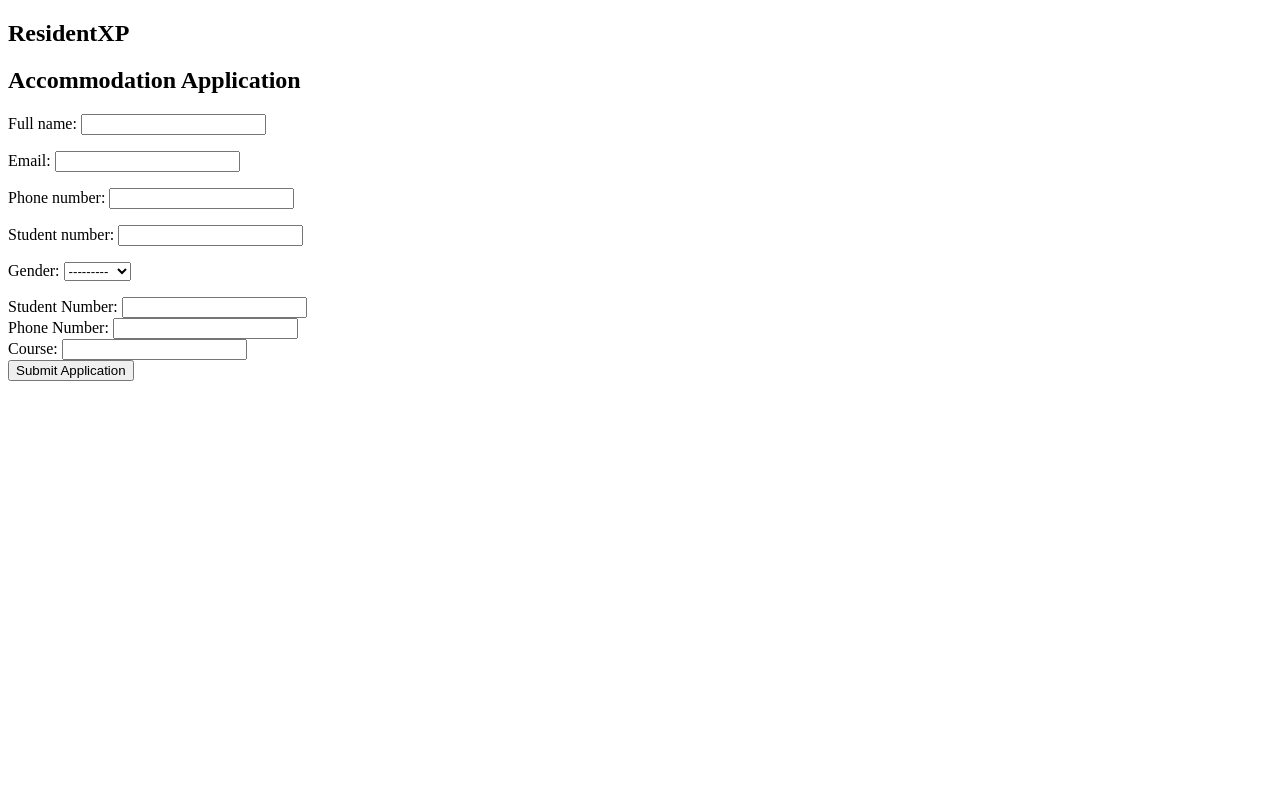
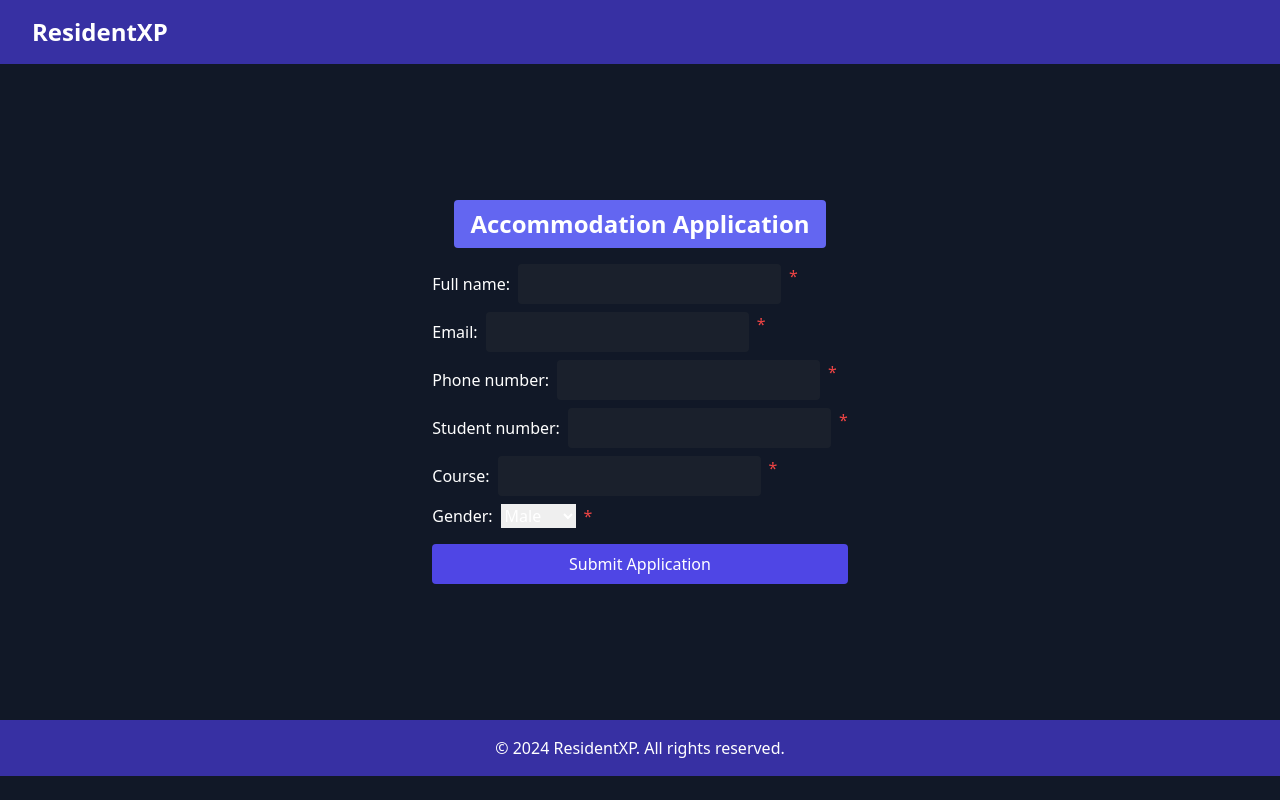
Before and after one commit to Mzwandile-Dlomo/residentxp, a Django app: page /accounts/ in a window 1280 px wide. Run offline with Django 3.2, Linux system fonts and the light colour scheme.

Commit message:
Registration form almost done, styles and html

```diff
--- a/accounts/forms.py
+++ b/accounts/forms.py
@@ -22,6 +22,17 @@ from django import forms
 from .models import Student
 
 class StudentApplicationForm(forms.ModelForm):
+
+    GENDER_CHOICES = (
+        ('male', 'Male'),
+        ('female', 'Female'),
+    )
+
+    # Add fields for course and gender
+    course = forms.CharField(max_length=100)
+    gender = forms.ChoiceField(choices=GENDER_CHOICES)
+
+
     class Meta:
         model = Student
-        fields = ['full_name', 'email', 'phone_number', 'student_number', 'gender']
+        fields = ['full_name', 'email', 'phone_number', 'student_number', 'course', 'gender']
--- a/accounts/templates/accounts/registration.html
+++ b/accounts/templates/accounts/registration.html
@@ -1,26 +1,29 @@
 {% extends 'base.html' %}
 
 {% block content %}
-
-  <h2>Accommodation Application</h2>
-  <form method="post">
-    {% csrf_token %}
-    {{ form.as_p }}
-    <label for="id_student_number">Student Number:</label>
-    <input type="text" id="id_student_number" name="student_number"><br>
-    <label for="id_phone_number">Phone Number:</label>
-    <input type="text" id="id_phone_number" name="phone_number"><br>
-    <label for="id_course">Course:</label>
-    <input type="text" id="id_course" name="course"><br>
-    <button type="submit">Submit Application</button>
+<div class="container mx-auto">
+  <h2 class="text-2xl font-bold mb-4 bg-indigo-500 text-white px-4 py-2 rounded">Accommodation Application</h2>
+  <form method="post" class="max-w-md mx-auto">
+    {% for field in form %}
+        {% if field.name == "full_name" %}
+            <div class="mb-2 flex items-center">
+                <label for="{{ field.id_for_label }}" class="mr-2">{{ field.label_tag }}</label>
+                <div class="flex">
+                  {{ field }}
+                  {% if field.field.required %}<span class="ml-2 text-red-500">*</span>{% endif %}
+                </div>
+            </div>
+        {% else %}
+            <div class="mb-2 flex items-center">
+                <label for="{{ field.id_for_label }}" class="mr-2">{{ field.label_tag }}</label>
+                <div class="flex">
+                    {{ field }}
+                    {% if field.field.required %}<span class="ml-2 text-red-500">*</span>{% endif %}
+                </div>
+            </div>
+        {% endif %}
+    {% endfor %}
+    <button type="submit" class="block w-full px-4 py-2 mt-4 text-white bg-indigo-600 rounded hover:bg-indigo-700 focus:outline-none focus:bg-indigo-700">Submit Application</button>
   </form>
-
-
-
-  <!-- <h2>User Registration</h2>
-  <form method="post">
-    {% csrf_token %}
-    {{ form.as_p }}
-    <button type="submit">Register</button>
-  </form> -->
+</div>
 {% endblock %}
--- a/templates/base.html
+++ b/templates/base.html
@@ -1,27 +1,58 @@
-<!-- templates/base.html -->
 <!DOCTYPE html>
 <html lang="en">
 <head>
     <meta charset="UTF-8">
     <meta name="viewport" content="width=device-width, initial-scale=1.0">
-    <title>{% block title %}My Website{% endblock %}</title>
-    <!-- Add your CSS stylesheets and other head content here -->
+    <title>{% block title %}ResidentXP{% endblock %}</title>
+    <link href="https://cdn.jsdelivr.net/npm/tailwindcss@2.2.19/dist/tailwind.min.css" rel="stylesheet">
+    <style>
+        .container {
+            min-height: calc(100vh - 144px); /* Adjust the height as needed */
+            display: flex;
+            flex-direction: column;
+            justify-content: center;
+            align-items: center;
+        }
+
+        input[type="text"],
+        input[type="email"],
+        input[type="password"],
+        input[type="tel"] {
+            background-color: #1a202c; /* Dark background color */
+            color: #f7fafc; /* Text color */
+            border-color: #4a5568; /* Border color */
+            padding: 0.5rem 1rem; /* Adjust padding as needed */
+            border-radius: 0.25rem; /* Adjust border radius as needed */
+            width: 100%; /* Make inputs full width */
+            transition: background-color 0.3s ease; /* Smooth transition */
+        }
+        /* Change background color on focus */
+        input[type="text"]:focus,
+        input[type="email"]:focus,
+        input[type="password"]:focus,
+        input[type="tel"]:focus {
+            background-color: #2d3748; /* Darker background color on focus */
+            outline: none; /* Remove default focus outline */
+        }
+    </style>
 </head>
-<body>
-    <header>
-        <h2>ResidentXP</h2>
+<body class="bg-gray-900 text-white">
+    <header class="bg-indigo-800 text-white py-4 flex justify-between items-center px-8">
+        <h2 class="text-2xl font-bold">ResidentXP</h2>
+        <!-- Add your navigation links here -->
     </header>
-
-    <main>
+    <main class="container">
         {% block content %}
         <!-- This block will be overridden by child templates -->
+        <div class="max-w-4xl mx-auto px-8 py-16">
+            <h1 class="text-4xl font-bold mb-8">Welcome to ResidentXP</h1>
+            <p class="text-lg mb-4">Find the perfect student accommodation with us.</p>
+            <!-- Add your content here -->
+        </div>
         {% endblock %}
     </main>
-
-    <footer>
-        <!-- Your footer content goes here -->
+    <footer class="bg-indigo-800 text-white py-4 text-center">
+        <p>&copy; {% now "Y" %} ResidentXP. All rights reserved.</p>
     </footer>
-
-    <!-- Add your JavaScript files and other scripts here -->
 </body>
 </html>
```
